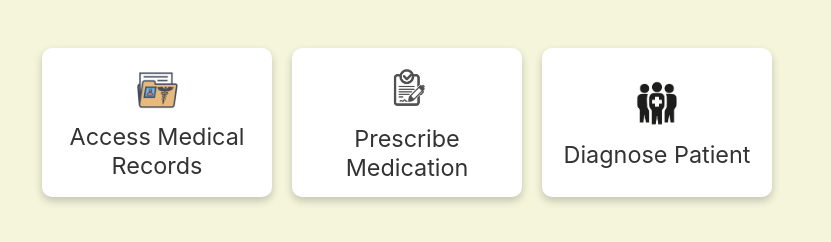
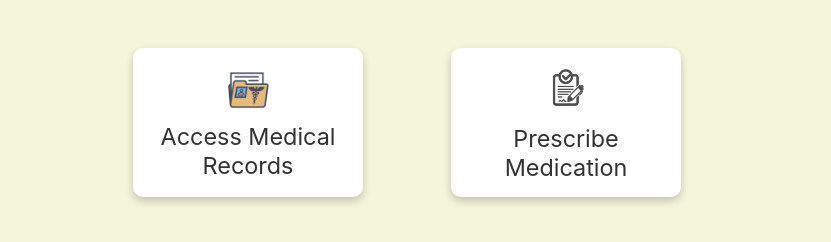
Before and after one commit to Sai-Venky/Patient-Tracker, a React (Create React App) app in the folder front-end/patient-tracker-app/: page /doctor-dashboard in a window 1280 px wide. Shown: the part 508-750 px from the top of the page, without its empty margins (233-1064 px from the left). Built offline with nearby package versions, Linux system fonts and the light colour scheme; no server answers.

Commit message:
Updated button layout in Doctor Dashboard

```diff
--- a/front-end/patient-tracker-app/src/components/pages/Doctor/DoctorDashboard/DoctorDashboard.js
+++ b/front-end/patient-tracker-app/src/components/pages/Doctor/DoctorDashboard/DoctorDashboard.js
@@ -86,10 +86,10 @@ function DoctorDashboard() {
         navigate('/prescribe-medication', { state: { patientId } });
     };
 
-    const handleDiagnosePatient = () => {
-        console.log('Diagnose patient');
-        // Logic to diagnose patient goes here
-    };
+    // const handleDiagnosePatient = () => {
+    //     console.log('Diagnose patient');
+    //     // Logic to diagnose patient goes here
+    // };
 
     return (
         <div className="dashboard-container">
@@ -147,10 +147,10 @@ function DoctorDashboard() {
                         <img src={prescribeMedicationIcon} alt="Prescribe Medication" className="tile-icon" />
                         <span className="tile-label">Prescribe Medication</span>
                     </div>
-                    <div className="tile" onClick={handleDiagnosePatient}>
-                        <img src={diagnosePatientIcon} alt="Diagnose Patient" className="tile-icon" />
-                        <span className="tile-label">Diagnose Patient</span>
-                    </div>
+                    {/*<div className="tile" onClick={handleDiagnosePatient}>*/}
+                    {/*    <img src={diagnosePatientIcon} alt="Diagnose Patient" className="tile-icon" />*/}
+                    {/*    <span className="tile-label">Diagnose Patient</span>*/}
+                    {/*</div>*/}
                 </div>
             </div>
             {showMedicalRecords && (
```
